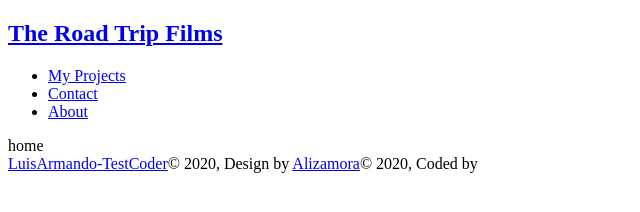
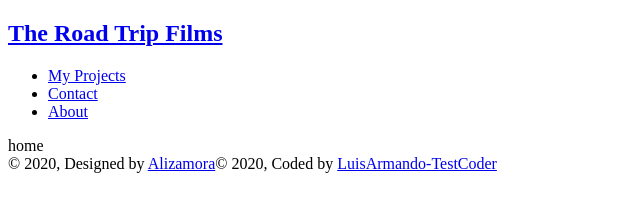
Before and after one commit to LuisArmando-TestCoder/The-Road-Trip-Films, a Gatsby site: page / in a window 1280 px wide. Shown: the whole page, without its empty margins (0-640 px from the left). Built offline with nearby package versions, Linux system fonts and the light colour scheme; Gatsby itself is replaced by a stand-in of ours.

Commit message:
add: site structure

```diff
--- a/src/components/layout.js
+++ b/src/components/layout.js
@@ -30,12 +30,12 @@ const Layout = ({ children, title }) => {
       <div>
         <main>{children}</main>
         <footer>
-          <a href="https://github.com/LuisArmando-TestCoder">LuisArmando-TestCoder</a>
-          © {new Date().getFullYear()}, Design by
+          © {new Date().getFullYear()}, Designed by
           {` `}
           <a href="https://github.com/Alizamora">Alizamora</a>
           © {new Date().getFullYear()}, Coded by
           {` `}
+          <a href="https://github.com/LuisArmando-TestCoder">LuisArmando-TestCoder</a>
         </footer>
       </div>
     </>
```
